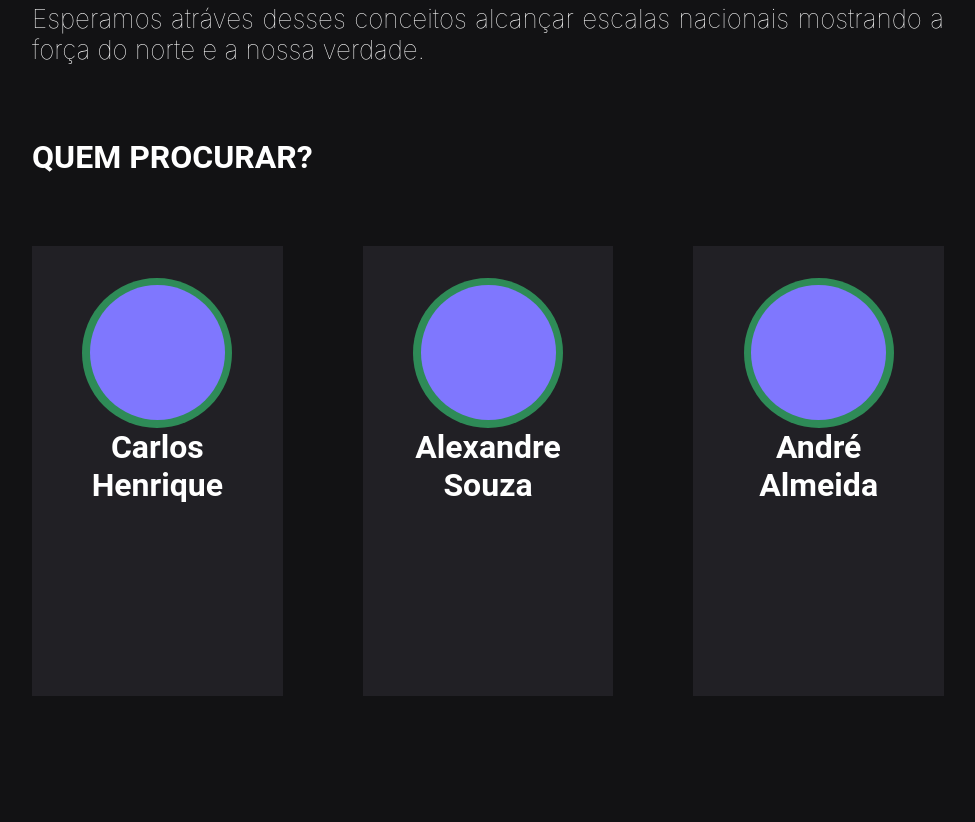
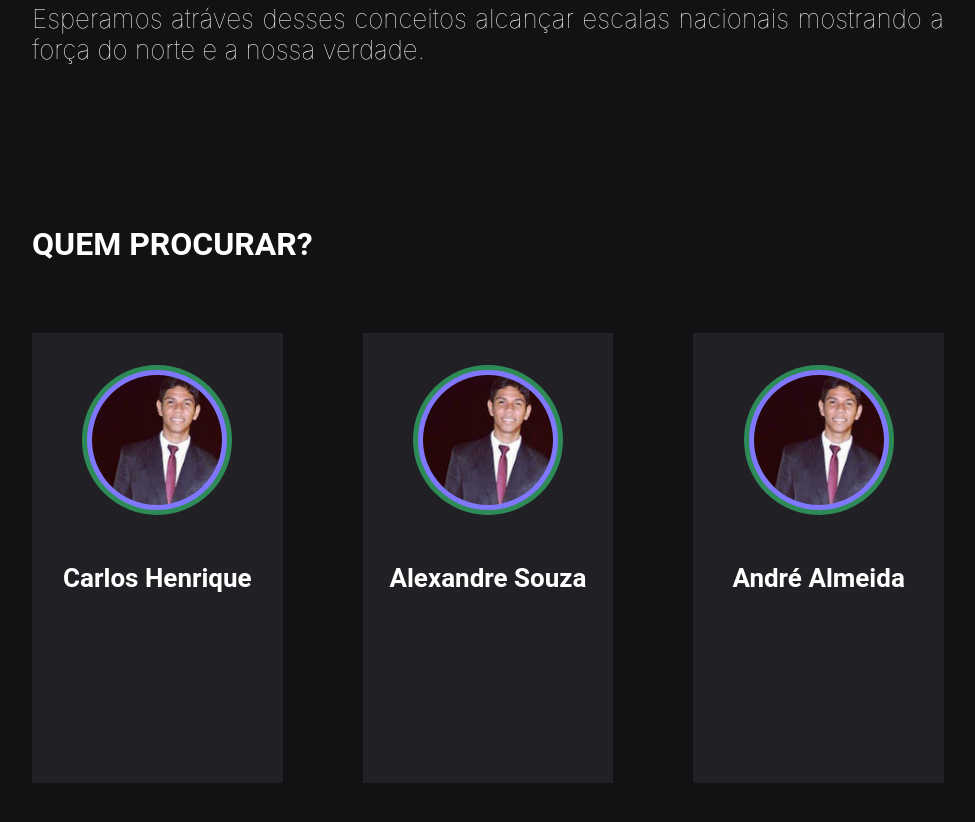
Before and after one commit to soualexandre/projeto-c2a, a React (Create React App) app: page / in a window 1280 px wide. Shown: the part 2840-3662 px from the top of the page, without its empty margins (152-1127 px from the left). Built offline with nearby package versions, Linux system fonts and the light colour scheme.

Commit message:
melhorando perfil

```diff
--- a/src/Components/Home/Perfil/index.js
+++ b/src/Components/Home/Perfil/index.js
@@ -1,6 +1,7 @@
 import React from 'react';
 import './perfil.css';
 import { Container } from '@material-ui/core';
+import PerfilImage from '../../../assets/img/perfil.jpg'
 
 function Perfil() {
     return (
@@ -17,10 +18,11 @@ function Perfil() {
                             <Container>
                                 <div className="perfil-circle">
                                     <div className="perfil-purple">
+                                    <img className="perfil-image" src={PerfilImage} alt=""/>
 
                                     </div>
                                 </div>
-                                <h1>Carlos Henrique</h1>
+                                <h1 className="perfil-name">Carlos Henrique</h1>
                             </Container>
 
                         </div>
@@ -29,10 +31,11 @@ function Perfil() {
                             <Container>
                                 <div className="perfil-circle">
                                     <div className="perfil-purple">
+                                    <img className="perfil-image" src={PerfilImage} alt=""/>
 
                                     </div>
                                 </div>
-                                <h1>Alexandre Souza</h1>
+                                <h1 className="perfil-name" >Alexandre Souza</h1>
 
                             </Container>
                         </div>
@@ -40,10 +43,10 @@ function Perfil() {
                             <Container>
                                 <div className="perfil-circle">
                                     <div className="perfil-purple">
-
+                                    <img className="perfil-image" src={PerfilImage} alt=""/>
                                     </div>
                                 </div>
-                                <h1>André Almeida</h1>
+                                <h1 className="perfil-name">André Almeida</h1>
 
                             </Container>
                         </div>
--- a/src/Components/Home/Perfil/perfil.css
+++ b/src/Components/Home/Perfil/perfil.css
@@ -6,8 +6,8 @@
 
 
     }
-    .perfil-mai{
-        margin-top: 20rem;
+    .perfil-main{
+        margin-top: 10rem;
     }
     .card-perfil{
         flex: 1;
@@ -29,6 +29,10 @@
     .card-perfil-1{
         margin-left:0;
     }
+  .perfil-name{
+      margin-top: 3rem;
+      font-size: 26px;
+  }
 
     .perfil-circle{
         margin: auto auto;
@@ -47,8 +51,17 @@
         display: flex;
         align-items: center;
         justify-content: center;
-        height: 135px;
-        width: 135px;
+        height: 140px;
+        width: 140px;
         border-radius: 100%;
         background: #7F77FE;
     }
+.perfil-image{
+    margin: auto auto;
+    display: flex;
+    align-items: center;
+    justify-content: center;
+    height: 130px;
+    width: 130px;
+    border-radius: 100%;
+}
```
Also changed, not shown: src/assets/img/perfil.jpg (added).
